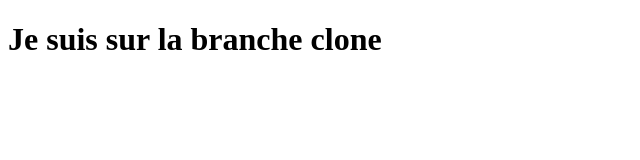
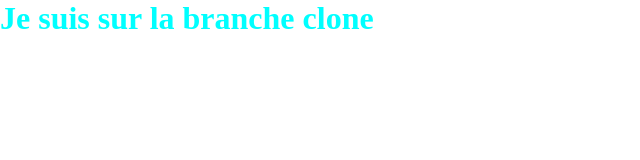
Before and after one commit to RusselTano/test, a plain HTML site: page index.html in a window 1280 px wide. Shown: the whole page, without its empty margins (0-640 px from the left). Drawn offline with Linux system fonts and the light colour scheme.

Commit message:
Modification de la branche f1

```diff
--- a/index.html
+++ b/index.html
@@ -4,6 +4,7 @@
   <meta charset="UTF-8">
   <meta name="viewport" content="width=device-width, initial-scale=1.0">
   <title>Document</title>
+  <link rel="stylesheet" href="style.css">
 </head>
 <body>
   <h1>Je suis sur la branche clone</h1>
--- a/style.css
+++ b/style.css
@@ -3,3 +3,9 @@
   padding: 0;
   box-sizing: border-box;
 }
+
+h1 {
+  font-family: montserrat;
+  font-weight: bold;
+  color: aqua;
+}
```
